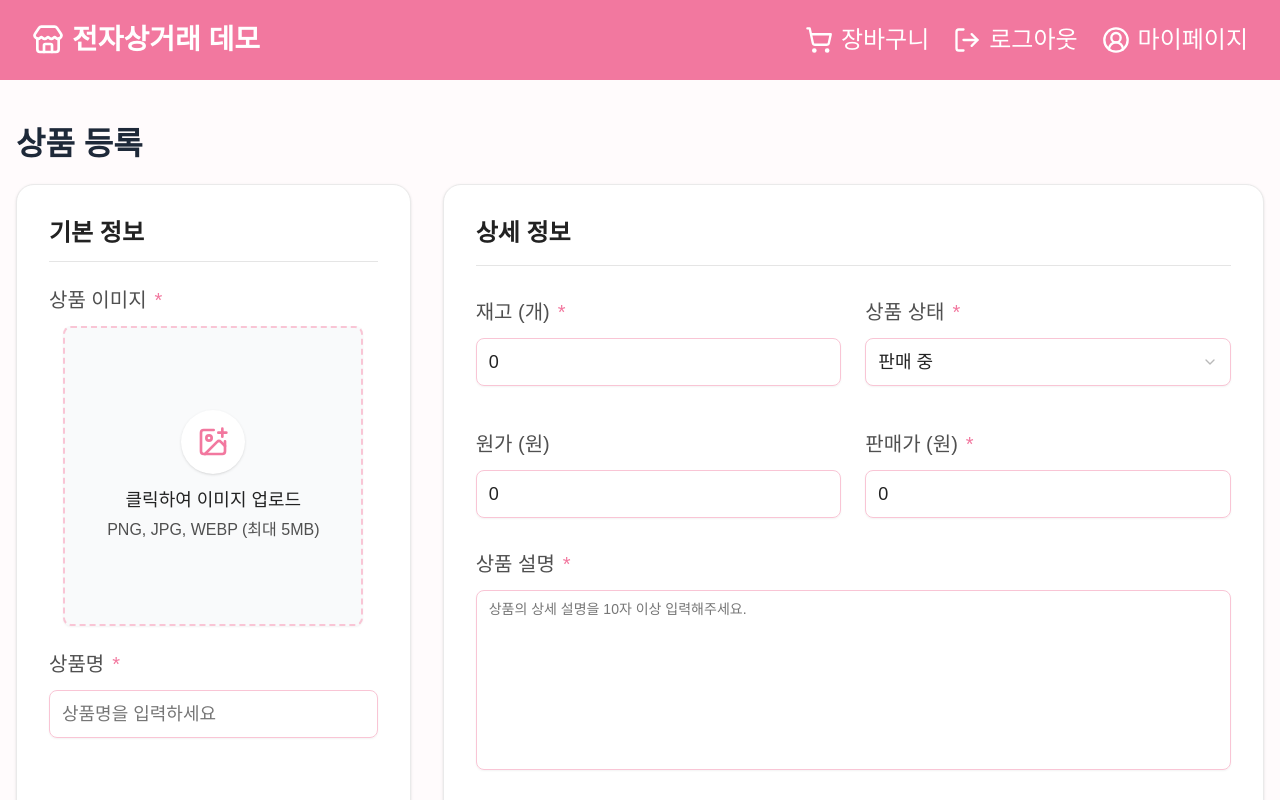
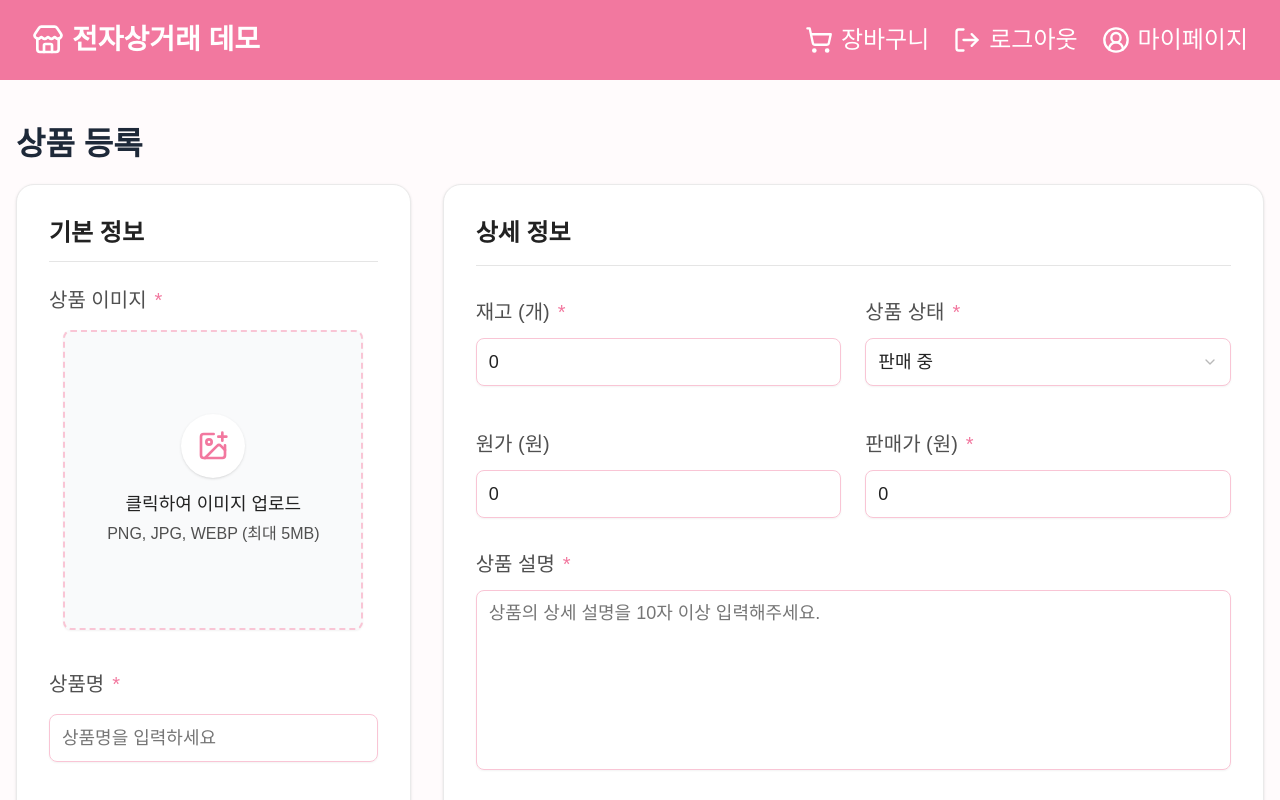
Before and after one commit to GDG-on-Campus-KNU/winter-sprint-5.5st-team1-fe, a React (Vite) app: page /admin/product/new in a window 1280 px wide. Shown: the top 800 px of the page. Built offline with nearby package versions, Linux system fonts and the light colour scheme.

Commit message:
style: 컴포넌트 간격 수정

```diff
--- a/src/components/admin/productForm.tsx
+++ b/src/components/admin/productForm.tsx
@@ -66,7 +66,7 @@ export function ProductForm({ initialData, onSubmit }: ProductFormProps) {
                 <div className="bg-white p-8 rounded-2xl border border-gray-100 shadow-sm space-y-6 h-full lg:col-span-1">
                     <h3 className="text-2xl font-semibold text-gray-500 border-b pb-3">기본 정보</h3>
 
-                    <div className="space-y-3">
+                    <div className="space-y-4 mb-10">
                         <Label className="text-xl font-medium text-gray-400">상품 이미지 <span className="text-pink-500">*</span></Label>
                         <Controller // 커스텀 컴포넌트
                             control={control}
@@ -80,7 +80,7 @@ export function ProductForm({ initialData, onSubmit }: ProductFormProps) {
                         />
                     </div>
 
-                    <div className="space-y-3">
+                    <div className="space-y-4">
                         <Label htmlFor="name" className="text-xl font-medium text-gray-400">상품명 <span className="text-pink-500">*</span></Label>
                         <Input
                             id="name"
@@ -155,7 +155,7 @@ export function ProductForm({ initialData, onSubmit }: ProductFormProps) {
                             id="description"
                             {...register("description")}
                             placeholder="상품의 상세 설명을 10자 이상 입력해주세요."
-                            className="min-h-[180px] text-lg resize-none"
+                            className="min-h-[180px] !text-lg resize-none"
                         />
                     </div>
 
```
